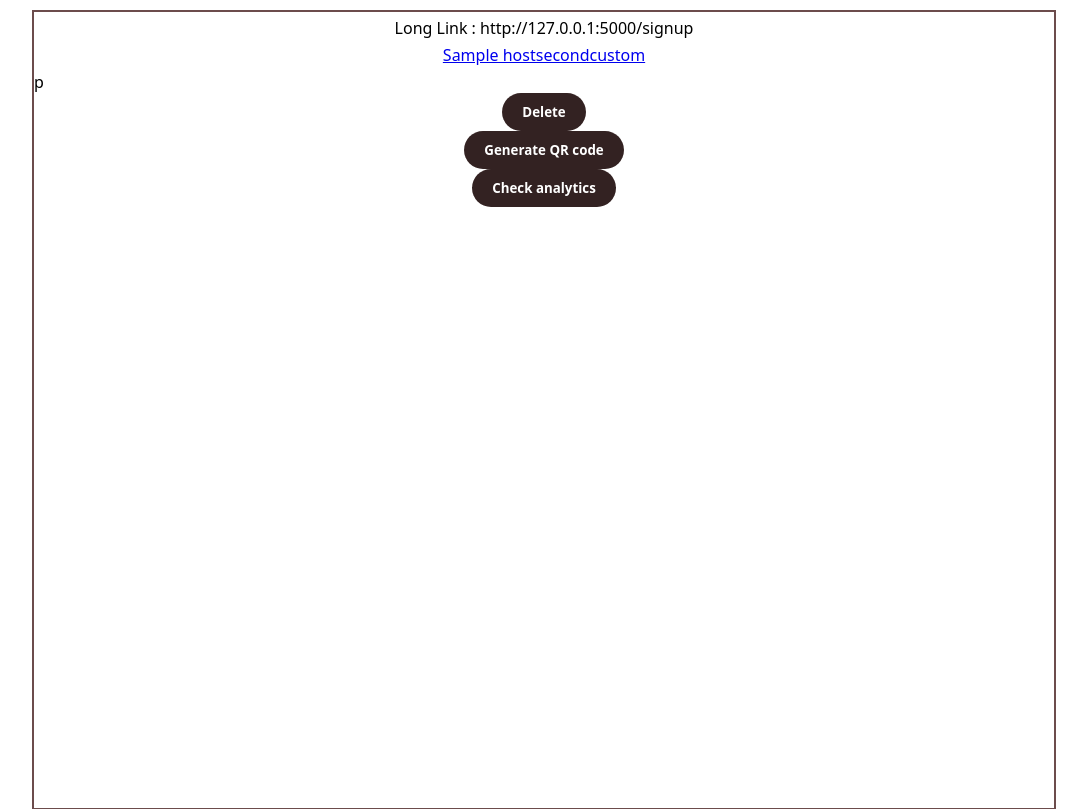
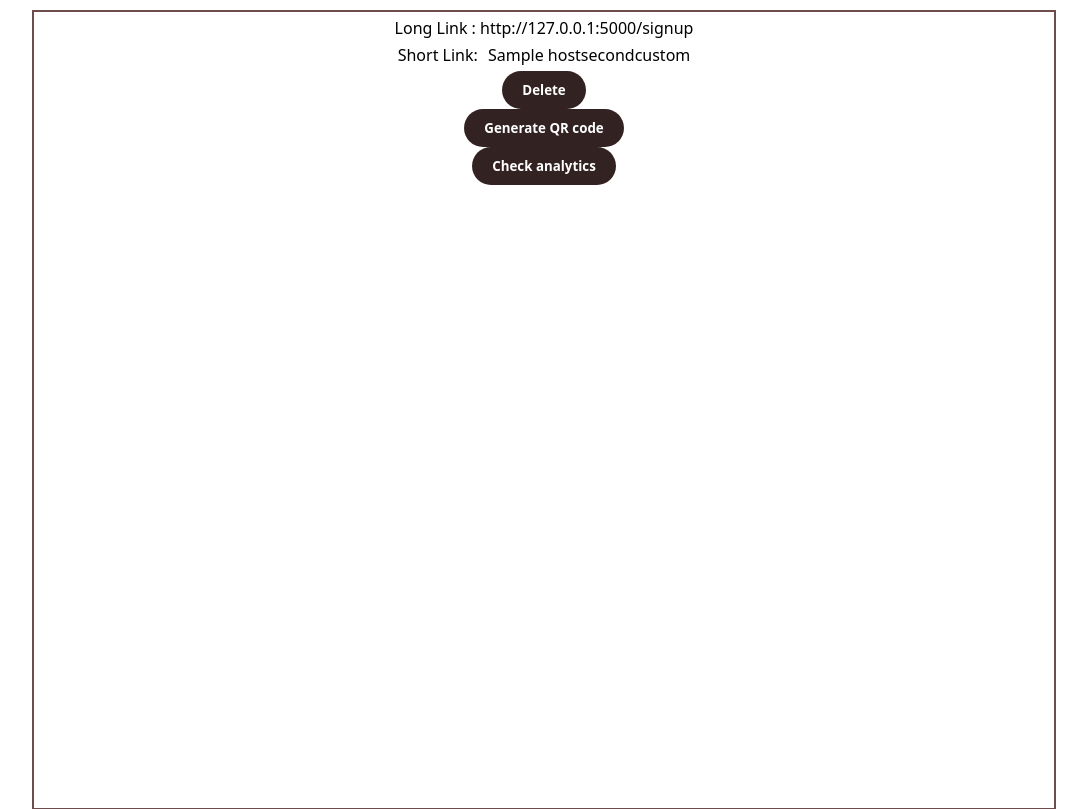
Before and after one commit to Bsolodzi/scissors-main, a Flask app: template templates/link_details.html in a window 1280 px wide. Shown: the part 68-877 px from the top of the page, without its empty margins (96-1183 px from the left). Run offline with Flask 3, Linux system fonts and the light colour scheme; data comes from the database, SQL or seed files in the repository; the template is opened without the code that fills it: values that come from a table or form of the project are taken from there, most other values are stand-ins (such as "Sample title", 1, 10 or a date in 2020).

Commit message:
Update link_details.html

```diff
--- a/templates/link_details.html
+++ b/templates/link_details.html
@@ -2,9 +2,8 @@
 {% block content %}
 
 <p>Long Link : {{ link.long_link }} </p>
-<p><a href="{{host}}{{link.short_link}}" target="_blank"
-          >{{host}}{{link.short_link}}</a
-        ></p>p
+<p>Short Link: <a href="{{host}}{{link.short_link}}" target="_blank"
+          ></a>{{host}}{{link.short_link}}</p>
 <!-- <p>Short Link: {{ link.short_link }}</p> -->
 
 <form id="delete-form" method="POST">
```
